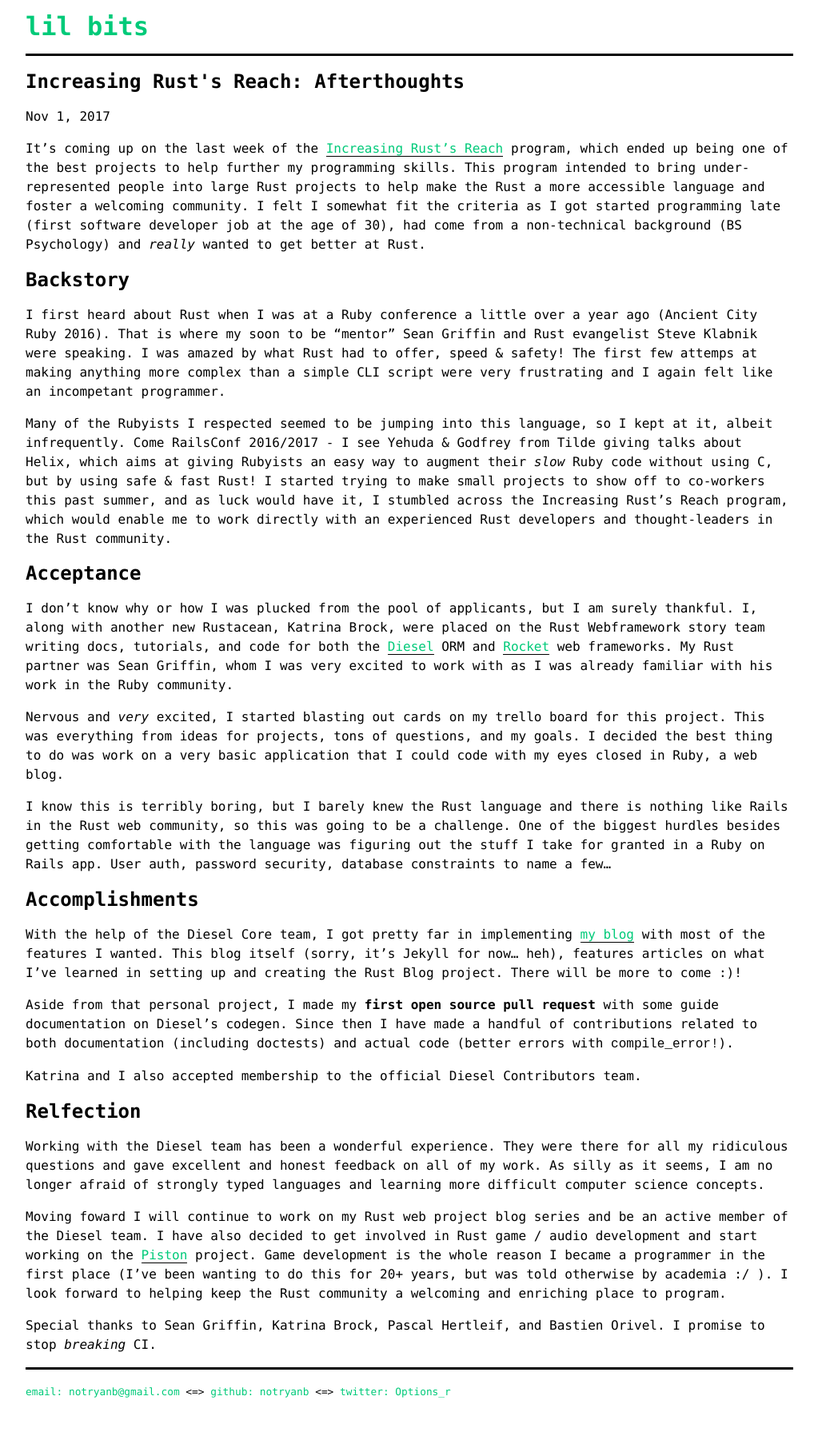
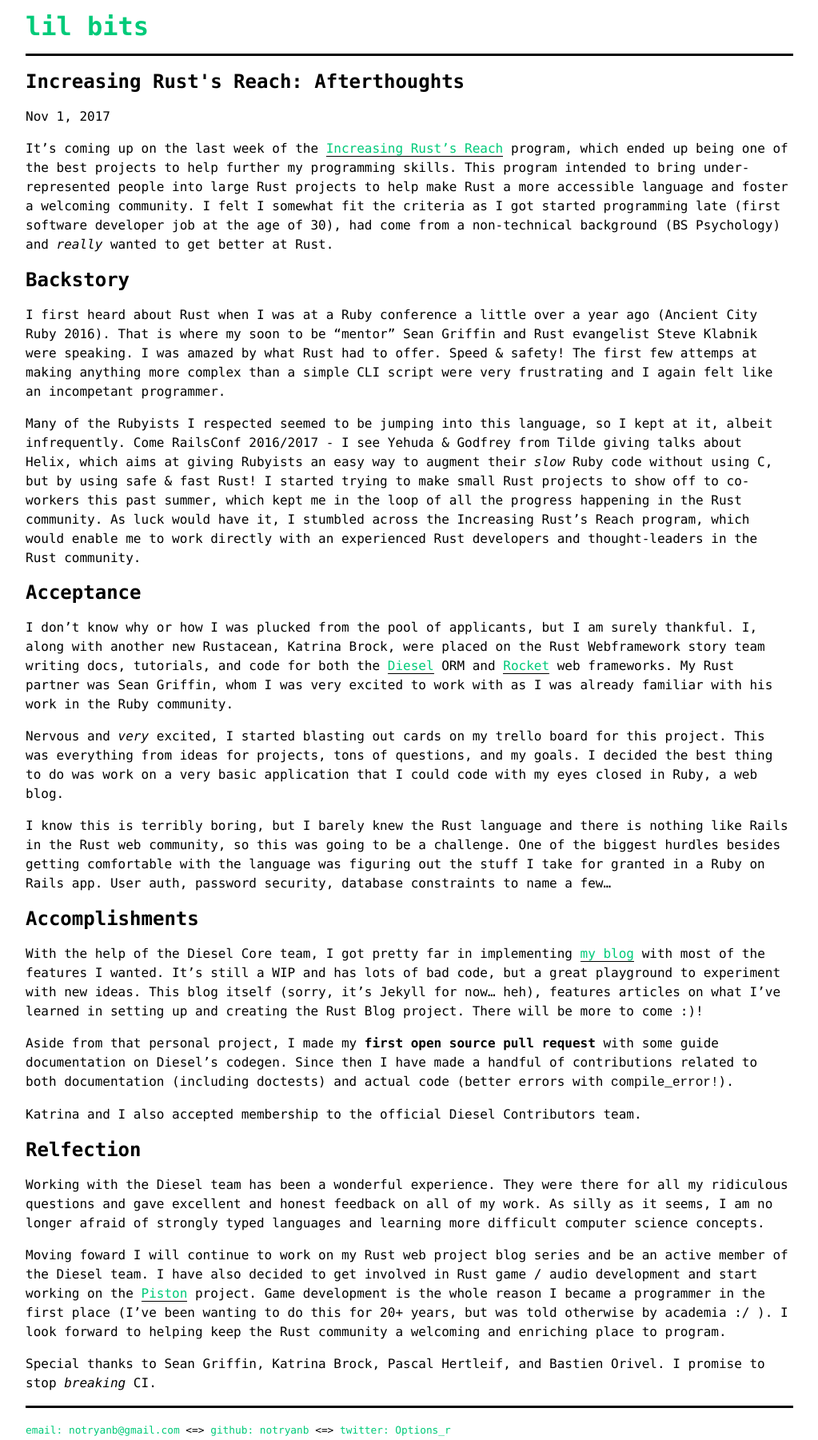
Before and after one commit to notryanb/notryanb.github.io, a Jekyll site: the page built from _posts/2017-11-01-increasing-rusts-reach.md, in a window 1280 px wide. Shown: the whole page at 80% size, without its empty margins (128-1151 px from the left). Built offline with Jekyll 4.4.1, drawn with Linux system fonts in a browser that asks for light colours; before the commit the page ends 1753 px from its top, so only the background shows below that.

Commit message:
revise accomplishments

```diff
--- a/_posts/2017-11-01-increasing-rusts-reach.md
+++ b/_posts/2017-11-01-increasing-rusts-reach.md
@@ -19,7 +19,8 @@
 
 I first heard about Rust when I was at a Ruby conference a little over a year ago (Ancient City Ruby 2016).
 That is where my soon to be "mentor" Sean Griffin and Rust evangelist Steve Klabnik were speaking.
-I was amazed by what Rust had to offer, speed & safety!
+I was amazed by what Rust had to offer.
+Speed & safety!
 The first few attemps at making anything more complex than a simple CLI script
 were very frustrating and I again felt like an incompetant programmer.
 
@@ -28,8 +29,9 @@
 Come RailsConf 2016/2017 - I see Yehuda & Godfrey from Tilde giving talks about Helix,
 which aims at giving Rubyists an easy way to augment their *slow* Ruby code without using C,
 but by using safe & fast Rust!
-I started trying to make small projects to show off to co-workers this past summer,
-and as luck would have it,
+I started trying to make small Rust projects to show off to co-workers this past summer,
+which kept me in the loop of all the progress happening in the Rust community.
+As luck would have it,
 I stumbled across the Increasing Rust's Reach program,
 which would enable me to work directly with an experienced Rust developers and thought-leaders
 in the Rust community.
@@ -59,6 +61,8 @@
 
 With the help of the Diesel Core team,
 I got pretty far in implementing [my blog] with most of the features I wanted.
+It's still a WIP and has lots of bad code,
+but a great playground to experiment with new ideas.
 This blog itself (sorry, it's Jekyll for now... heh),
 features articles on what I've learned in setting up and creating the Rust Blog project.
 There will be more to come :)!
@@ -93,15 +97,6 @@
 I promise to stop *breaking* CI.
 
 [Piston]: https://github.com/PistonDevelopers/piston
-
-
-
-
-
-
-
-
-
 [Increasing Rust's Reach]: https://blog.rust-lang.org/2017/06/27/Increasing-Rusts-Reach.html
 [Diesel]: http://diesel.rs
 [Rocket]: https://rocket.rs
```
Also changed, not shown: other parts of _posts/2017-11-01-increasing-rusts-reach.md (+1 -1 lines).
